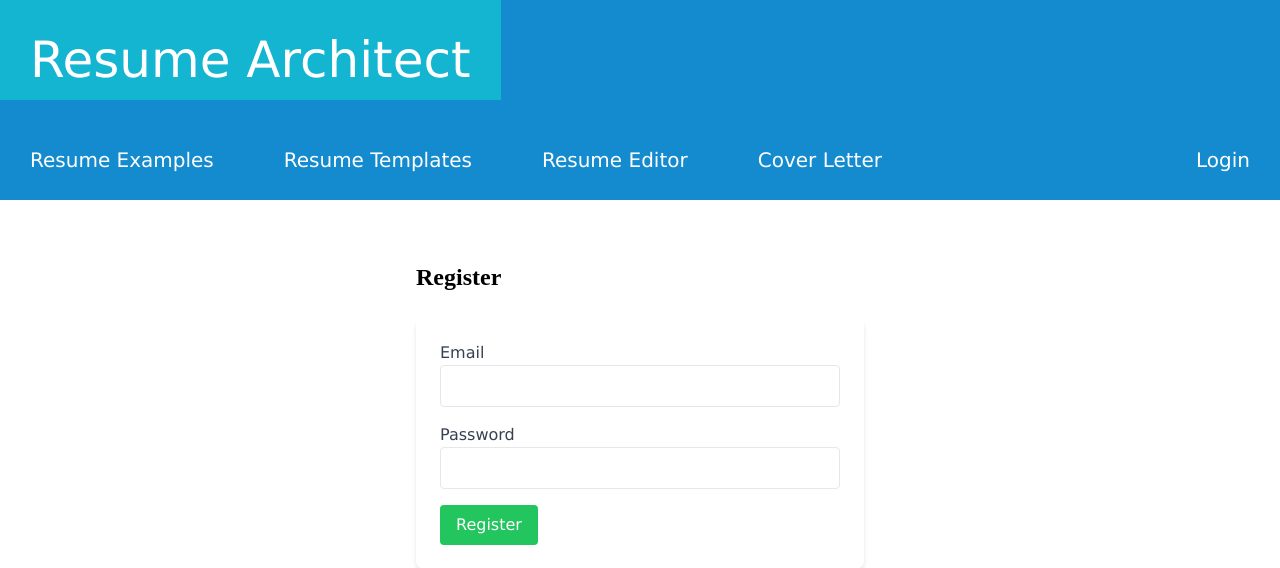
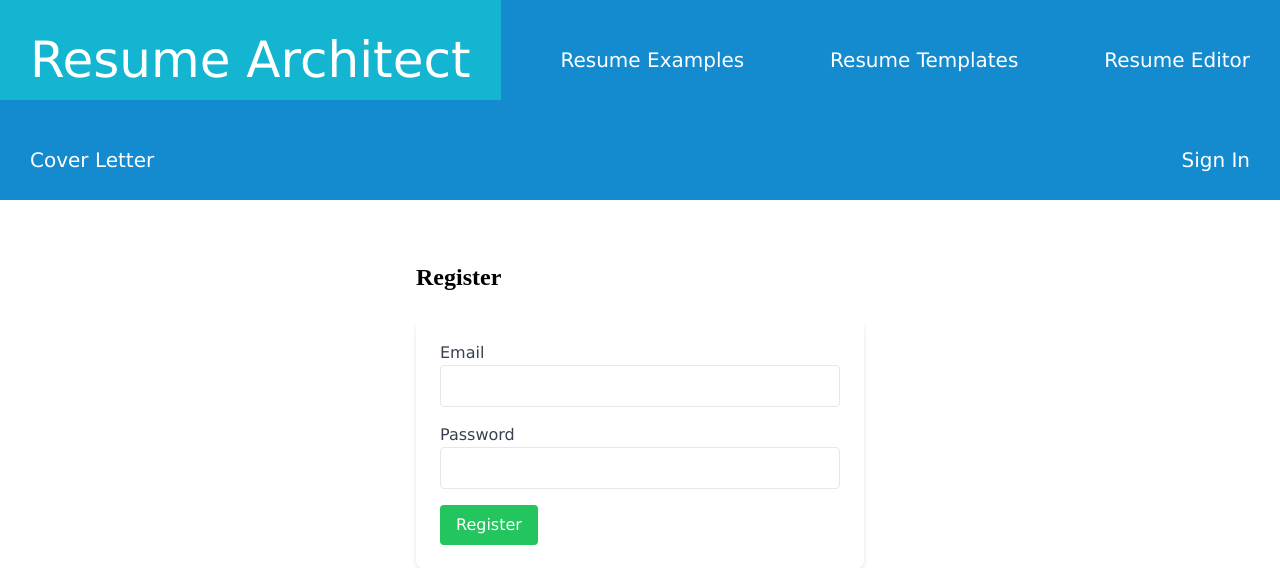
Before and after one commit to Berlin9696/resume-arch2.0, a Flask app: page /register in a window 1280 px wide. Shown: the top 568 px of the page. Run offline with Flask 3, Linux system fonts and the light colour scheme; some libraries are stand-ins or nearby versions.

Commit message:
Updated base.html part 2
Fixed navigation for title after logging in

```diff
--- a/templates/base.html
+++ b/templates/base.html
@@ -9,25 +9,34 @@
     <!---Navigation Bar--->
     <header>
         <ul class="nav-bar">
-            <li><a href="/" class="nav-title">Resume Architect</a></li>
+            <li>
+                <div class="flex items-center space-x-1">
+                    {% if current_user.is_authenticated %}
+                        <a href="/dashboard" class="py-2 px-4 text-gray-500 hover:text-blue-500">Resume Architect</a>
                         <div class="nav-menu">
                             <li><a href="examplePage.html">Resume Examples</a></li>
                             <li><a href="templatePage.html">Resume Templates</a></li>
                             <li><a href="editorPage.html">Resume Editor</a></li>
                             <li><a href="editorPage.html">Cover Letter</a></li>
                         </div>
-            <li>
-            <div class="flex items-center space-x-1">
-                {% if current_user.is_authenticated %}
-                    <a href="/dashboard" class="py-2 px-4 text-gray-500 hover:text-blue-500">Dashboard</a>
-                    <a href="/logout" class="py-2 px-4 text-gray-500 hover:text-blue-500">Logout</a>
+                        <li class="hamburger">
+                            <button onclick="toggleMenu()">☰</button>
+                        </li>
+                        <li style="float:right"><a href="/logout">Logout</a></li>
                     {% else %}
-                    <a href="/login" class="py-2 px-4 text-gray-500 hover:text-blue-500">Login</a>
+                        <a href="/" class="nav-title">Resume Architect</a>
+                        <div class="nav-menu">
+                            <li><a href="examplePage.html">Resume Examples</a></li>
+                            <li><a href="templatePage.html">Resume Templates</a></li>
+                            <li><a href="editorPage.html">Resume Editor</a></li>
+                            <li><a href="editorPage.html">Cover Letter</a></li>
+                        </div>
+                        <li class="hamburger">
+                            <button onclick="toggleMenu()">☰</button>
+                        </li>
+                        <li style="float:right"><a href="/login">Sign In</a></li>
                     {% endif %}
                 </div>
-            </li>
-            <li class="hamburger">
-                <button onclick="toggleMenu()">☰</button>
             </li>
         </ul>
     </header>
```
Lines whose indentation alone changed are shown as unchanged.
